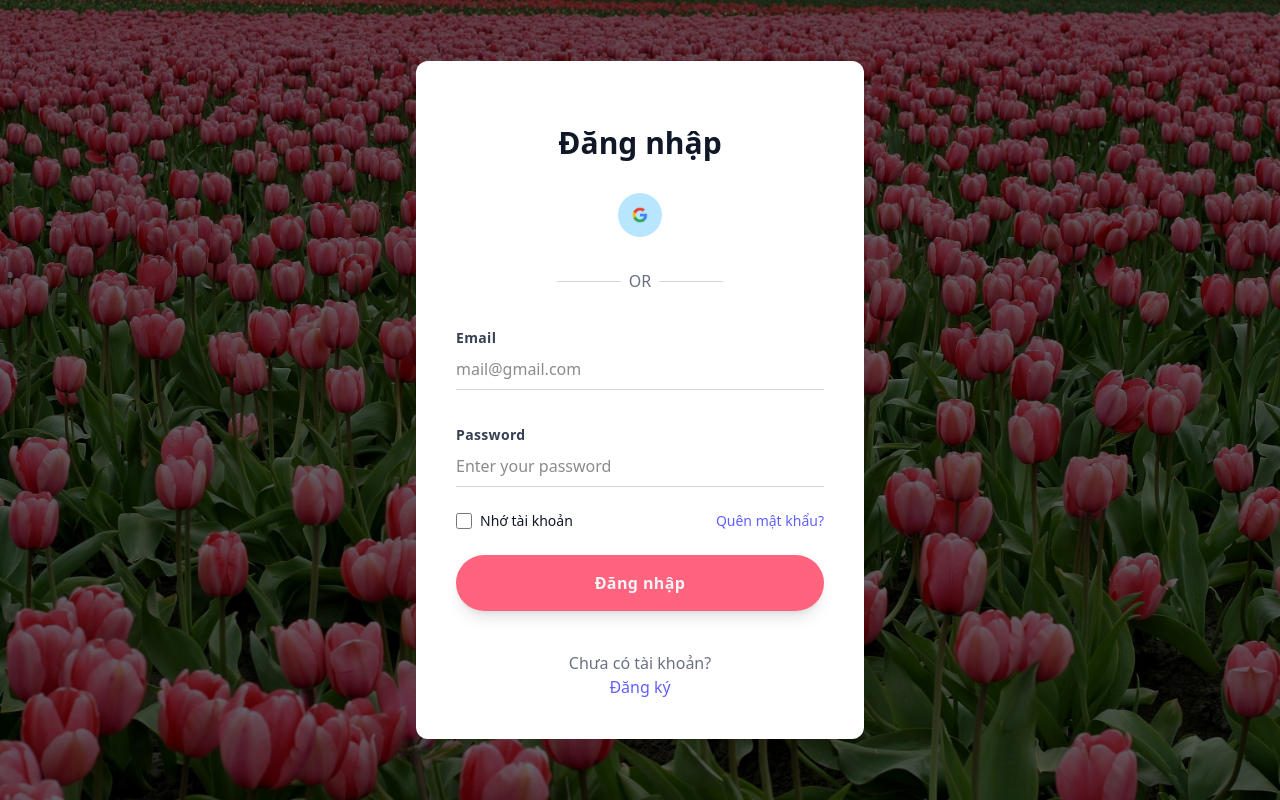
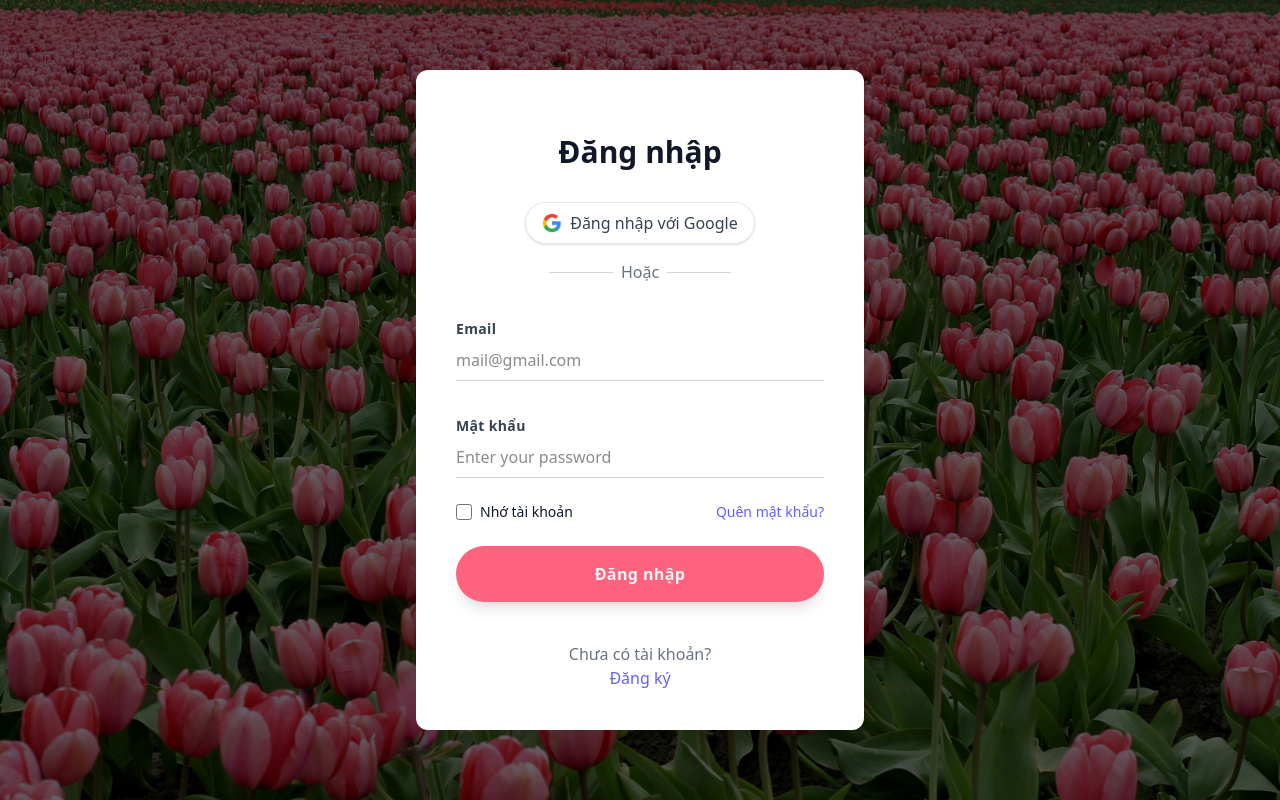
Before and after one commit to namdng09/flower-ecommerce, a React (Vite) app in the folder client/: page /auth/login in a window 1280 px wide. Built offline with nearby package versions, Linux system fonts and the light colour scheme; no server answers.

Commit message:
fix: resolve wrapper login page

```diff
--- a/client/src/app/auth/login/page.tsx
+++ b/client/src/app/auth/login/page.tsx
@@ -1,104 +1,7 @@
-import React from 'react';
-import backgroundlogin1 from '../../../assets/backgroundlogin1.jpg';
-import googlelogo from '../../../assets/Googlelogo.svg.webp';
-const Login: React.FC = () => {
+import LoginForm from '~/components/forms/LoginForm';
 
-  return (
-    <div
-      className='fixed inset-0 flex items-center justify-center bg-gray-500 bg-no-repeat bg-cover'
-      style={{
-        backgroundImage: `url(${backgroundlogin1})`
-      }}
-    >
-      <div className='absolute bg-black opacity-60 inset-0 z-0'></div>
-      <div className='max-w-md w-full space-y-8 p-10 bg-white rounded-xl z-10'>
-        <div className='text-center'>
-          <h2 className='mt-6 text-3xl font-bold text-gray-900'>Đăng nhập </h2>
-          {/* <p className="mt-2 text-sm text-gray-600">Đăng Nhập</p> */}
-        </div>
-        <div className='flex flex-row justify-center items-center space-x-3'>
-          <span className=' w-11 h-11 items-center justify-center inline-flex rounded-full font-bold text-lg text-white bg-sky-200 hover:shadow-lg cursor-pointer transition ease-in duration-300 '>
-            {/* Google SVG */}
-            <img className='w-4 h-4 ' src={googlelogo} alt='Google' />
-          </span>
-        </div>
-        <div className='flex items-center justify-center space-x-2'>
-          <span className='h-px w-16 bg-gray-300'></span>
-          <span className='text-gray-500 font-normal'>OR</span>
-          <span className='h-px w-16 bg-gray-300'></span>
-        </div>
-        <form className='mt-8 space-y-6' action='#' method='POST'>
-          <input type='hidden' name='remember' value='true' />
-          <div className='relative'>
-            <div className='absolute right-0 mt-4'></div>
-            <label className='text-sm font-bold text-gray-700 tracking-wide'>
-              Email
-            </label>
-            <input
-              className='w-full text-base py-2 border-b border-gray-300 focus:outline-none focus:border-indigo-500'
-              type='email'
-              placeholder='mail@gmail.com'
-              defaultValue=''
-              autoComplete='email'
-            />
-          </div>
-          <div className='mt-8 content-center'>
-            <label className='text-sm font-bold text-gray-700 tracking-wide'>
-              Password
-            </label>
-            <input
-              className='w-full content-center text-base py-2 border-b border-gray-300 focus:outline-none focus:border-indigo-500'
-              type='password'
-              placeholder='Enter your password'
-              defaultValue=''
-              autoComplete='current-password'
-            />
-          </div>
-          <div className='flex items-center justify-between'>
-            <div className='flex items-center'>
-              <input
-                id='remember_me'
-                name='remember_me'
-                type='checkbox'
-                className='h-4 w-4 bg-indigo-500 focus:ring-indigo-400 border-gray-300 rounded'
-              />
-              <label
-                htmlFor='remember_me'
-                className='ml-2 block text-sm text-gray-900'
-              >
-                Nhớ tài khoản
-              </label>
-            </div>
-            <div className='text-sm'>
-              <a
-                href='#'
-                className='font-medium text-indigo-500 hover:text-indigo-500'
-              >
-                Quên mật khẩu?
-              </a>
-            </div>
-          </div>
-          <div>
-            <button
-              type='submit'
-              className='w-full flex justify-center bg-rose-400 text-gray-100 p-4 rounded-full tracking-wide font-semibold focus:outline-none focus:shadow-outline hover:bg-rose-600 shadow-lg cursor-pointer transition ease-in duration-300'
-            >
-              Đăng nhập
-            </button>
-          </div>
-          <p className='flex flex-col items-center justify-center mt-10 text-center text-md text-gray-500'>
-            <span>Chưa có tài khoản?</span>
-            <a
-              href='register'
-              className='text-indigo-500 hover:text-indigo-500 no-underline hover:underline cursor-pointer transition ease-in duration-300'
-            >
-              Đăng ký
-            </a>
-          </p>
-        </form>
-      </div>
-    </div>
-  );
+const Login = () => {
+  return <LoginForm />;
 };
 
 export default Login;
```
